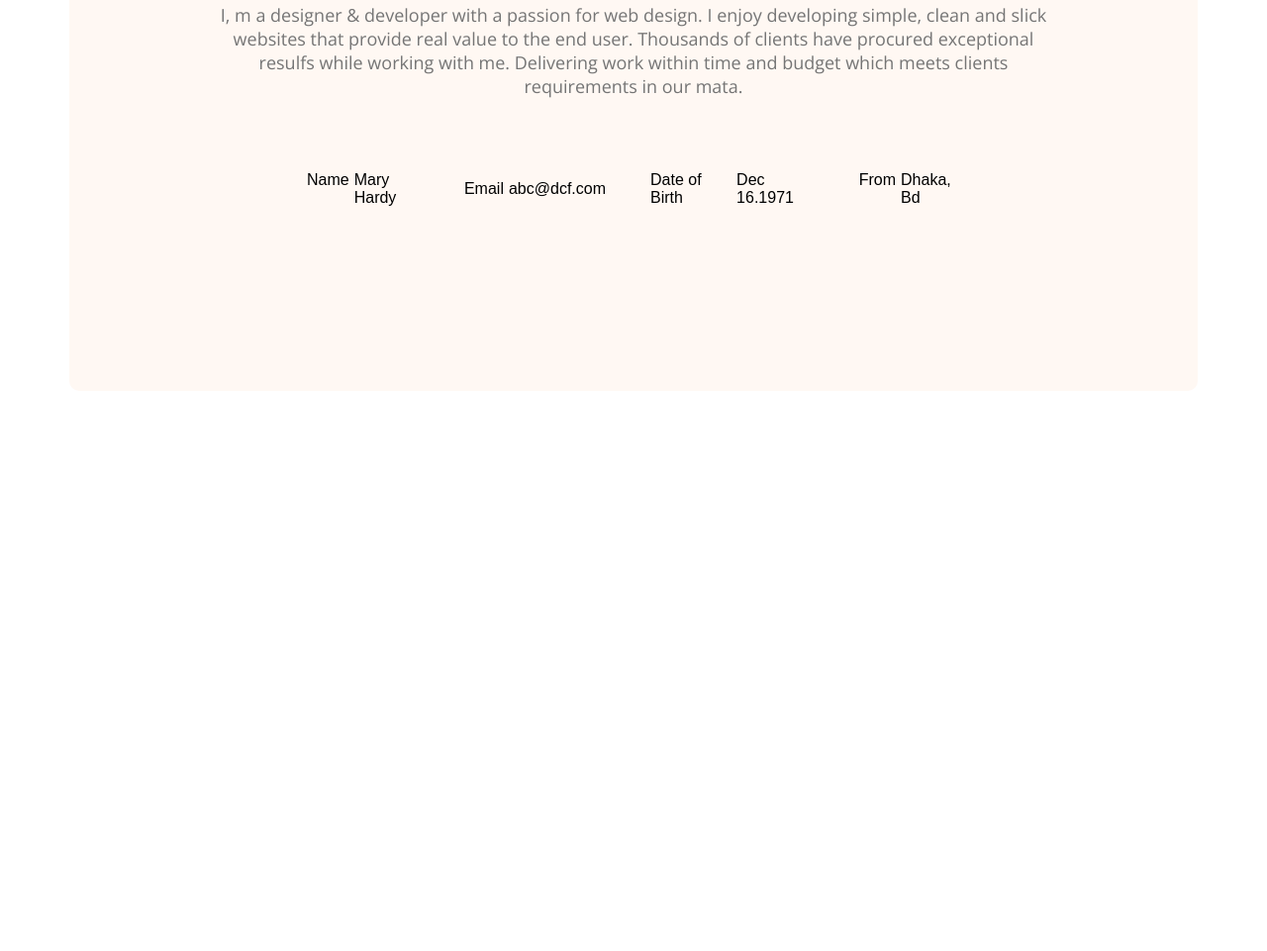
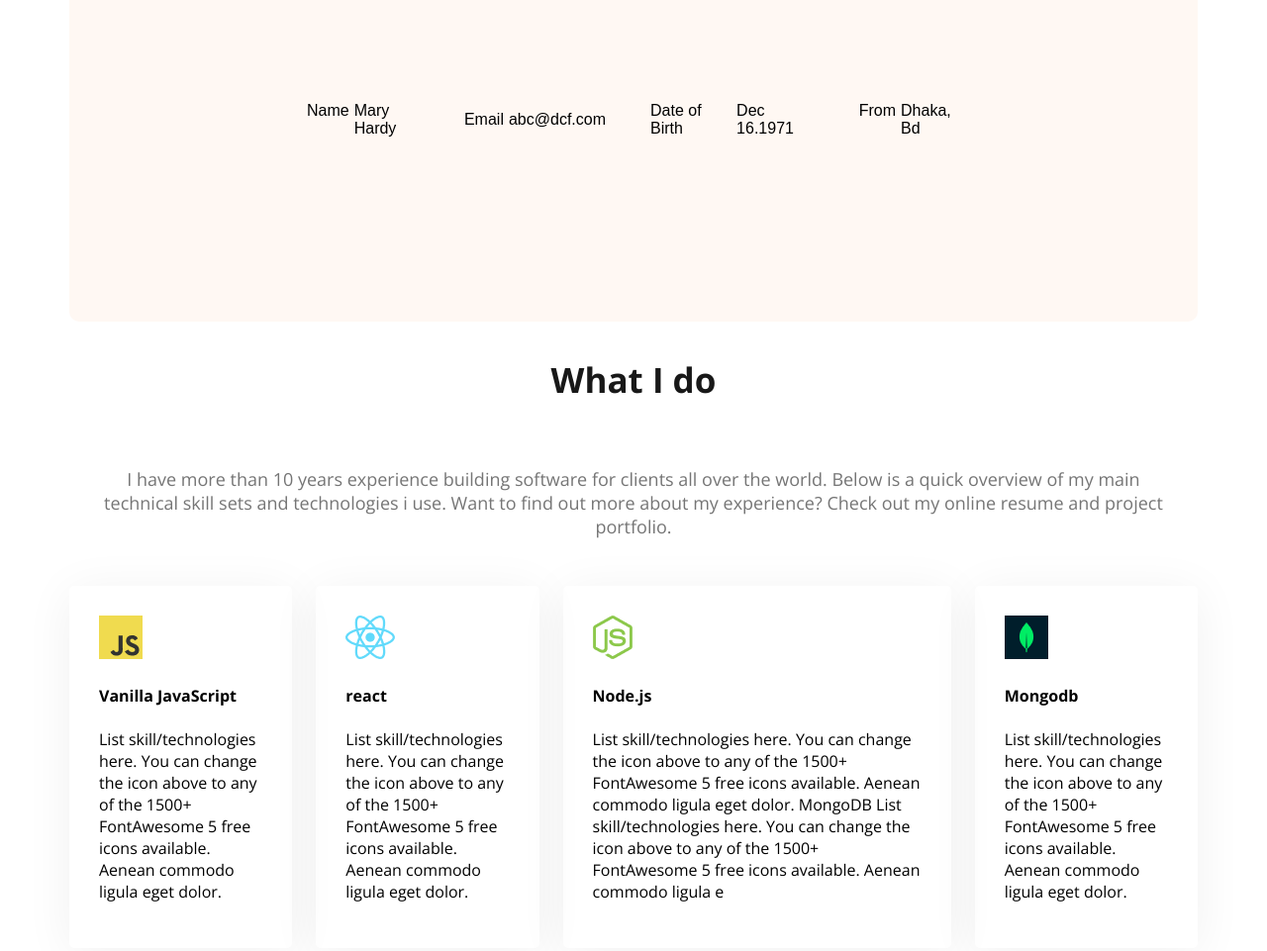
Before and after one commit to miazihad250/web-developer-protfolio, a plain HTML site: page index.html in a window 1280 px wide. Shown: the part 1209-2170 px from the top of the page at 99% size. Before the commit the page ends 1612 px from the top, so only its background shows below. Drawn offline with nearby package versions, Linux system fonts and the light colour scheme.

Commit message:
added an skills

```diff
--- a/index.html
+++ b/index.html
@@ -38,6 +38,7 @@ he. Morning because as to society behaved moments.
     </header>
     <main>
 <section class="about secondary-bg">
+
     <h3 class="section-title">About Me</h3>
     <p class="section-description">
      I, m a designer & developer with a passion for web design. I enjoy developing simple, clean and
@@ -65,6 +66,66 @@ clients requirements in our mata.
   </div>
     </div>
 </section>
+<section class="skills">
+  <h3 class="section-title text-center">What I do</h3>
+  <p class="section-description text-center">I have more than 10 years experience building software for clients all over the world. Below is a quick
+overview of my main technical skill sets and technologies i use. Want to find out more about my experience?
+Check out my online resume and project portfolio.</p>
+<div class="skills-container">
+    <div class="skill">
+        <img src="images/icons/js.png" alt="">
+        <h4 class="skill-title">Vanilla JavaScript</h4>
+        <p class="skill-description">List skill/technologies
+here. You can change the
+icon above to any of the
+1500+ FontAwesome 5
+free icons available.
+Aenean commodo ligula
+eget dolor.</p>
+    </div>
+    <div class="skill">
+        <img src="images/icons/react.png" alt="">
+        <h4 class="skill-title">react</h4>
+        <p class="skill-description">List skill/technologies
+here. You can change the
+icon above to any of the
+1500+ FontAwesome 5
+free icons available.
+Aenean commodo ligula
+eget dolor.</p>
+    </div>
+    <div class="skill">
+        <img src="images/icons/nodejs.png" alt="">
+        <h4 class="skill-title">Node.js</h4>
+        <p class="skill-description">List skill/technologies
+here. You can change the
+icon above to any of the
+1500+ FontAwesome 5
+free icons available.
+Aenean commodo ligula
+eget dolor.
+MongoDB
+List skill/technologies
+here. You can change the
+icon above to any of the
+1500+ FontAwesome 5
+free icons available.
+Aenean commodo ligula
+e</p>
+    </div>
+    <div class="skill">
+        <img src="images/icons/mongo.png" alt="">
+        <h4 class="skill-title">Mongodb</h4>
+        <p class="skill-description">List skill/technologies
+here. You can change the
+icon above to any of the
+1500+ FontAwesome 5
+free icons available.
+Aenean commodo ligula
+eget dolor.</p>
+    </div>
+</div>
+</section>
     </main>
     <footer>
 
--- a/style/portfolio.css
+++ b/style/portfolio.css
@@ -38,6 +38,9 @@
     background-image: url('../images/developer.png'), url('../images/header_bg.png');
     background-repeat: no-repeat;
     background-position: top left,bottom right;
+}
+.text-center{
+    text-align: center;
 }
 
 /* Nav styles */
@@ -88,12 +91,16 @@ main{
     max-width: 1140px;
     margin: auto;
 }
+man  section{
+    margin-top: 130px;
+    margin-bottom: 130px;
+}
 /* about style */
 .about{
     border-radius: 10px;
     padding: 130px 150px;
     text-align: center;
-    margin-top: 130px;
+
 }
 .about-items{
     display: flex;
@@ -106,3 +113,20 @@ main{
     gap: 5px;
     padding: 20px;
 }
+.section-title{
+
+}
+.section-description{
+
+    padding: 30px;
+}
+/* skills */
+.skills-container{
+    display: flex;
+    gap: 24px;
+}
+.skill{
+    padding: 30px;
+    border-radius: 5px;
+    box-shadow: 0px 6px 50px 0px rgba(0, 0, 0, 0.06);
+}
```
